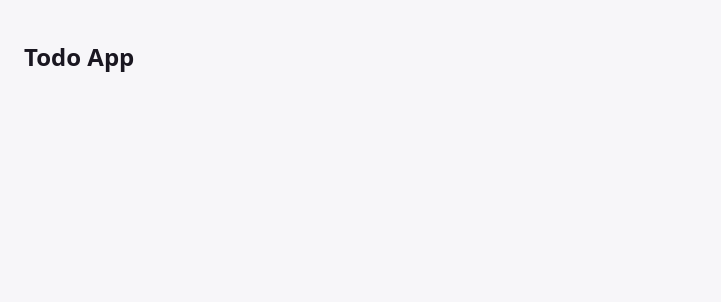
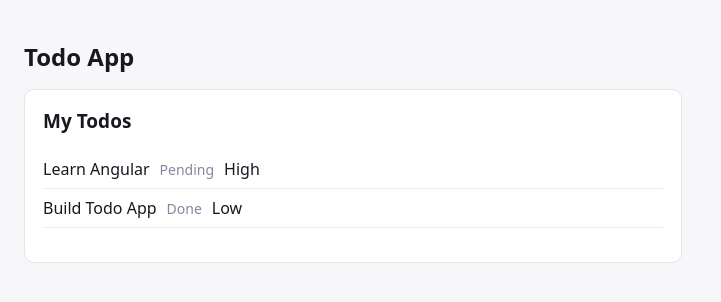
Before and after one commit to Ayaniba1204/angular, an Angular app: page / in a window 1280 px wide. Shown: the top 302 px of the page, without its empty margins (0-721 px from the left). Built offline with nearby package versions, Linux system fonts and the light colour scheme.

Commit message:
module 1: components, signals, template syntax

```diff
--- a/src/app/app.html
+++ b/src/app/app.html
@@ -1,3 +1,5 @@
 <h1>Todo App</h1>
 
+<app-todo/>
+
 <router-outlet/>
--- a/src/app/app.ts
+++ b/src/app/app.ts
@@ -1,9 +1,10 @@
 import { Component } from '@angular/core';
 import { RouterOutlet } from '@angular/router';
+import { TodoComponent } from './todo/todo.component';
 
 @Component({
   selector: 'app-root',
-  imports: [RouterOutlet],
+  imports: [RouterOutlet, TodoComponent],
   templateUrl: './app.html',
   styleUrl: './app.css'
 })
--- /dev/null
+++ b/src/app/todo/todo.component.html
@@ -0,0 +1,25 @@
+<div class="card">
+  <h2>{{ heading() }}</h2>
+
+<ul>
+    @for (todo of todos; track todo.id) {
+      <li>
+        <span>{{ todo.title }}</span>
+
+        @if (todo.status) {
+          <span class="muted">Done</span>
+        } @else {
+          <span class="muted">Pending</span>
+        }
+
+        @switch (todo.priority) {
+          @case ('high')   { <span>High</span> }
+          @case ('normal') { <span>Normal</span> }
+          @default         { <span>Low</span> }
+        }
+      </li>
+    } @empty {
+      <li class="muted">No todos yet.</li>
+    }
+  </ul>
+</div>
--- /dev/null
+++ b/src/app/todo/todo.component.ts
@@ -0,0 +1,21 @@
+import { Component,signal } from '@angular/core';
+import {FormsModule} from '@angular/forms';
+
+@Component({
+  selector: 'app-todo',
+  imports: [FormsModule],
+  templateUrl: './todo.component.html',
+  styleUrl: './todo.component.css',
+})
+export class TodoComponent {
+  heading=signal('My Todos');
+
+  todos = [
+    { id: 1, title: 'Learn Angular', status: false, priority: 'high' },
+    { id: 2, title: 'Build Todo App', status: true,  priority: 'low' }
+  ];
+
+  renameHeading(){
+    this.heading.set('Today\'s work');
+  }
+}
```
Also changed, not shown: src/app/todo/todo.component.css (added), 1 other file (tests, documents, lock files or other folders).
